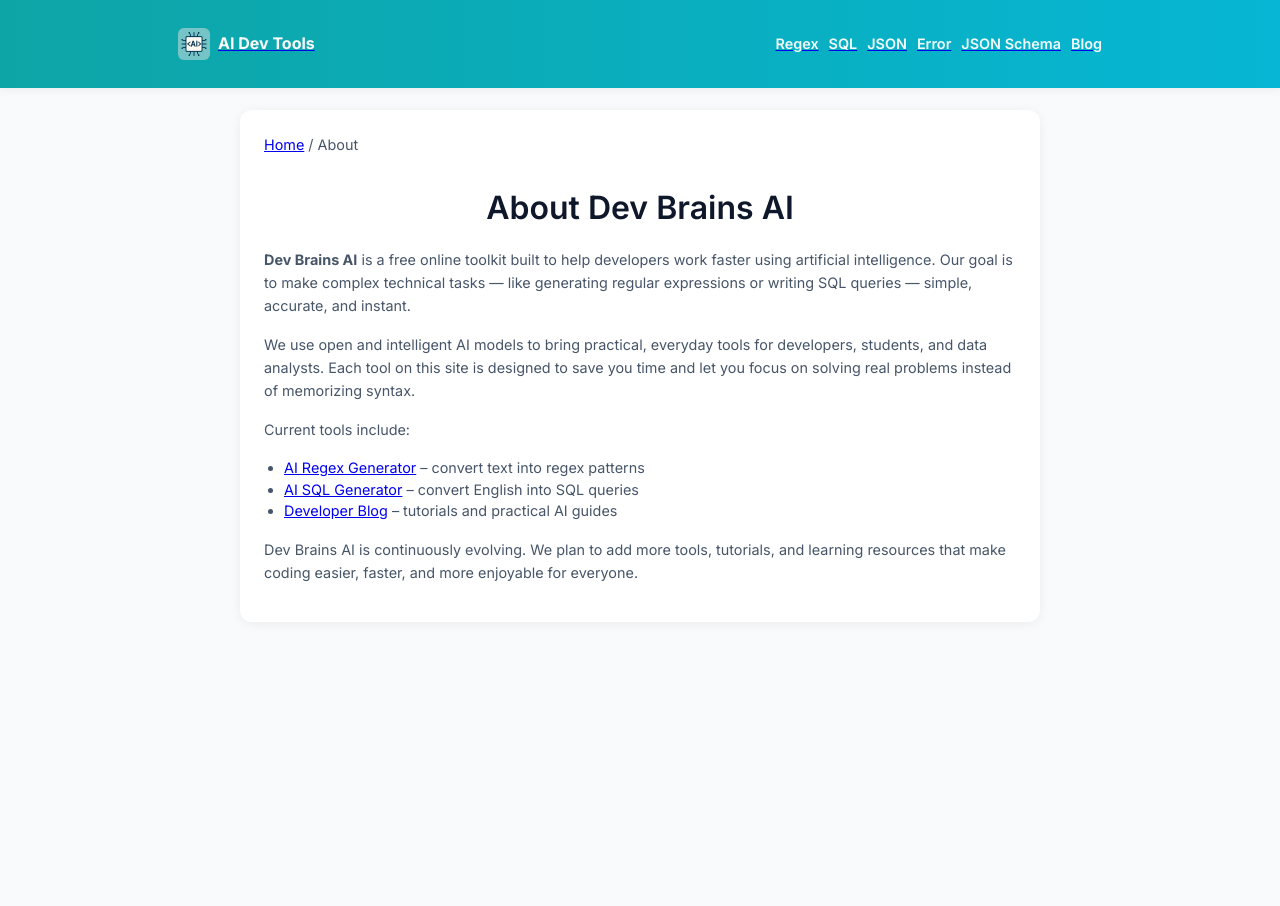
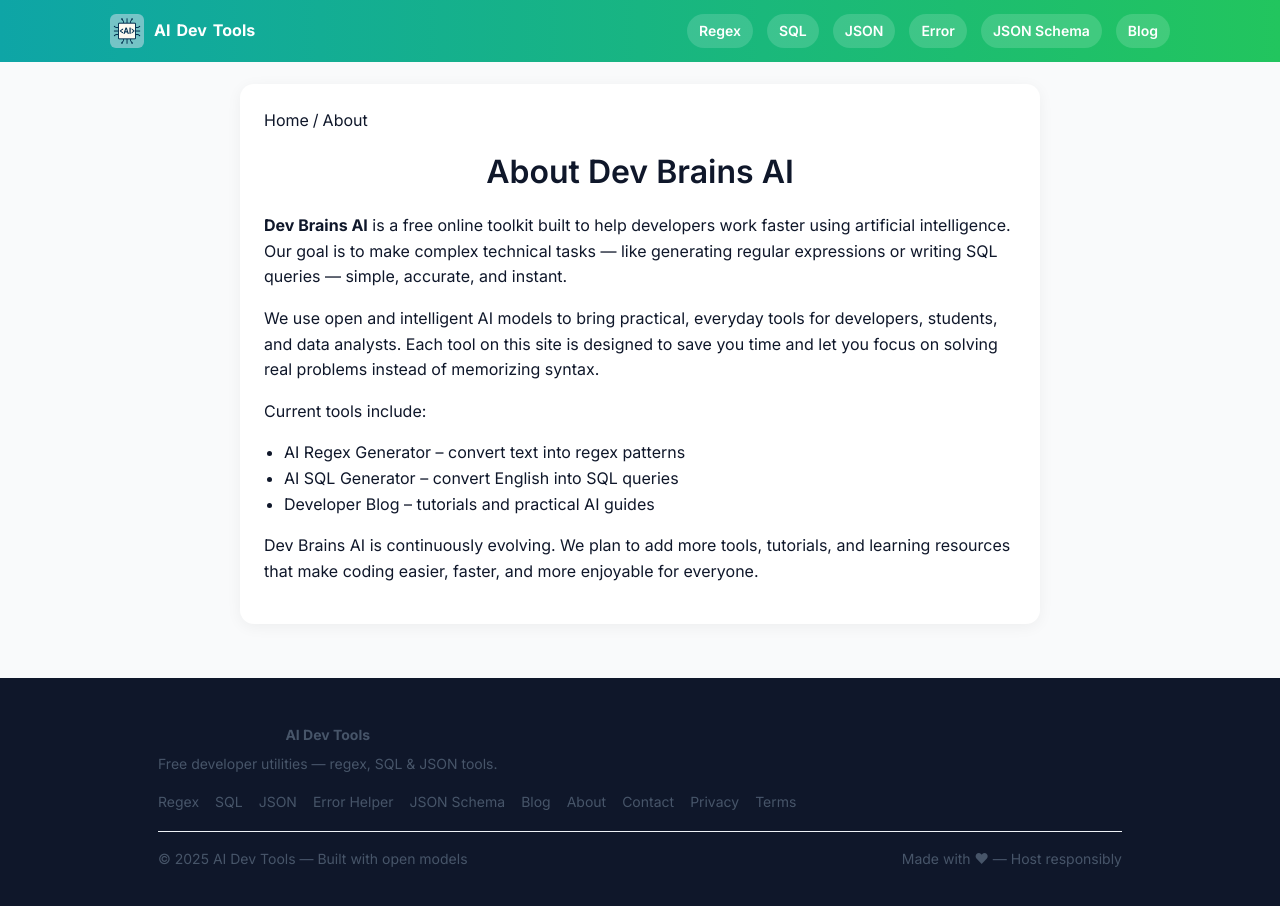
Before and after one commit to rampandu/ai-tools, a Next.js app: page /about in a window 1280 px wide. Shown: the top 906 px of the page. Before the commit the page ends 800 px from the top, so only its background shows below. Built offline with nearby package versions, Linux system fonts and the light colour scheme; no server answers.

Commit message:
Fix Footer issues

```diff
--- a/components/Navbar.js
+++ b/components/Navbar.js
@@ -1,52 +1,36 @@
-// components/Navbar.js
-import Link from 'next/link';
-import { useRouter } from 'next/router';
-
-const NAV_LINKS = [
-  { href: '/regex-generator', label: 'Regex' },
-  { href: '/sql-generator', label: 'SQL' },
-  { href: '/json-formatter', label: 'JSON' },
-  { href: '/ai-error-explainer', label: 'Error' },
-  { href: '/json-schema-generator', label: 'JSON Schema' },
-  { href: '/blog', label: 'Blog' },
-];
+import Link from "next/link";
 
 export default function Navbar() {
-  const router = useRouter();
+  return (
+    <div className="navbar">
+      <div className="navbar-inner">
 
-  const isActive = (href) =>
-    router.pathname === href || router.pathname.startsWith(href + '/');
-
-  return (
-    <header className="topnav">
-      <div className="nav-inner container">
-        {/* Brand / Logo */}
-        <Link href="/">
-          <a className="brand">
-            <img
-              src="/logo.png"
-              alt="Dev Brains AI"
-              width={32}
-              height={32}
-              style={{ borderRadius: 6, flexShrink: 0 }}
-            />
-            <div className="brand-text">AI Dev Tools</div>
-          </a>
+        {/* BRAND */}
+        <Link href="/" className="brand">
+          <img
+            src="/logo.png"
+            width={34}
+            height={34}
+            alt="Dev Brains AI"
+          />
+          <div className="brand-text">
+            <span>AI</span>
+            <span>Dev</span>
+            <span>Tools</span>
+          </div>
         </Link>
 
-        {/* Navigation links */}
-        <nav className="nav-links" aria-label="Main navigation">
-          {NAV_LINKS.map((link) => (
-            <Link key={link.href} href={link.href}>
-              <a
-                className={`nav-link ${isActive(link.href) ? 'active' : ''}`}
-              >
-                {link.label}
-              </a>
-            </Link>
-          ))}
-        </nav>
+        {/* LINKS */}
+        <div className="nav-links">
+          <Link href="/regex-generator">Regex</Link>
+          <Link href="/sql-generator">SQL</Link>
+          <Link href="/json-formatter">JSON</Link>
+          <Link href="/error-explainer">Error</Link>
+          <Link href="/json-schema-generator">JSON Schema</Link>
+          <Link href="/blog">Blog</Link>
+        </div>
+
       </div>
-    </header>
+    </div>
   );
 }
--- a/pages/_app.js
+++ b/pages/_app.js
@@ -1,6 +1,7 @@
 // pages/_app.js
 import '../styles/globals.css';
 import Navbar from '../components/Navbar';
+import Footer from '../components/Footer';
 import { useEffect } from 'react';
 import { useRouter } from 'next/router';
 import Head from 'next/head';
@@ -22,7 +23,10 @@ if (typeof window !== 'undefined') {
       fetch('/api/log', {
         method: 'POST',
         headers: { 'Content-Type': 'application/json' },
-        body: JSON.stringify({ message: 'UnhandledRejection', detail: String(e.reason || '') }),
+        body: JSON.stringify({
+          message: 'UnhandledRejection',
+          detail: String(e.reason || ''),
+        }),
       });
     } catch {}
   });
@@ -53,7 +57,9 @@ export default function App({ Component, pageProps }) {
   useEffect(() => {
     const handleRoute = (url) => {
       if (window.gtag && process.env.NEXT_PUBLIC_GA_MEASUREMENT_ID) {
-        window.gtag('config', process.env.NEXT_PUBLIC_GA_MEASUREMENT_ID, { page_path: url });
+        window.gtag('config', process.env.NEXT_PUBLIC_GA_MEASUREMENT_ID, {
+          page_path: url,
+        });
       }
     };
 
@@ -101,6 +107,7 @@ export default function App({ Component, pageProps }) {
 
       <Navbar />
       <Component {...pageProps} />
+      <Footer />
     </>
   );
 }
--- a/pages/index.js
+++ b/pages/index.js
@@ -191,7 +191,7 @@ export default function Home() {
         </section>
         */}
       </main>
-        <Footer />
+
     </>
   );
 }
--- a/styles/globals.css
+++ b/styles/globals.css
@@ -1,313 +1,155 @@
-/* styles/globals.css - full polished UI */
-
 @import url('https://fonts.googleapis.com/css2?family=Inter:wght@300;400;600;700&display=swap');
 
-html,
-body {
+* {
+  box-sizing: border-box;
+}
+
+html, body {
   margin: 0;
-  padding: 0;
-  width: 100%;
-  max-width: 100%;
-  overflow-x: hidden;
-  font-family: 'Inter', system-ui, -apple-system, "Segoe UI", Roboto, "Helvetica Neue", Arial;
+  font-family: 'Inter', system-ui, -apple-system, "Segoe UI", Roboto, Arial;
   background: #f9fafb;
   color: #0f172a;
   line-height: 1.6;
 }
 
-* {
-  box-sizing: border-box;
+a {
+  text-decoration: none;
+  color: inherit;
 }
 
+/* Layout container */
 .container {
-  max-width: 960px;
+  max-width: 1000px;
   margin: 0 auto;
   padding: 18px;
 }
 
-/* Header / Page title */
-.header h1 {
-  font-size: 2rem;
-  font-weight: 700;
-  margin-bottom: 6px;
-  color: #0f172a;
-  text-align: left;
+/* ====================== NAVBAR ====================== */
+
+.navbar {
+  width: 100%;
+  background: linear-gradient(90deg, #0ea5a6 0%, #22c55e 100%);
+  padding: 14px 0;
 }
 
-/* Cards */
-.card {
-  background: #fff;
-  border-radius: 12px;
-  padding: 18px;
-  margin-top: 18px;
-  box-shadow: 0 2px 12px rgba(2, 6, 23, 0.06);
+.navbar-inner {
+  max-width: 1100px;
+  margin: 0 auto;
+  padding: 0 20px;
+
+  display: flex;
+  align-items: center;
+  justify-content: space-between;
+  gap: 20px;
 }
 
-/* small text */
-.small {
-  font-size: 0.9rem;
-  color: #475569;
+.brand {
+  display: flex;
+  align-items: center;
+  gap: 10px;
+  flex-shrink: 0;
+}
+
+.brand img {
+  border-radius: 6px;
+}
+
+.brand-text {
+  display: flex;
+  gap: 6px;
+  font-weight: 700;
+  color: white;
+  font-size: 16px;
+  white-space: nowrap;
+}
+
+.brand-text span {
+  display: inline-block;
+}
+
+/* Tool links */
+
+.nav-links {
+  display: flex;
+  align-items: center;
+  gap: 14px;
+  flex-wrap: nowrap;
+  overflow-x: auto;
+  white-space: nowrap;
+}
+
+.nav-links a {
+  color: white;
+  font-size: 14px;
+  font-weight: 600;
+  padding: 6px 12px;
+  border-radius: 999px;
+  background: rgba(255,255,255,0.15);
+}
+
+.nav-links a:hover {
+  background: rgba(255,255,255,0.3);
+}
+
+/* ====================== CARDS ====================== */
+
+.card {
+  background: white;
+  border-radius: 14px;
+  padding: 22px;
+  margin-top: 22px;
+  box-shadow: 0 3px 15px rgba(2,6,23,0.05);
+}
+
+h1, h2, h3 {
+  margin-top: 0;
 }
 
 /* Inputs */
-textarea,
-input[type="text"],
-input[type="search"],
-input[type="email"] {
+
+textarea, input {
   width: 100%;
   border: 1px solid #e6eef2;
   border-radius: 8px;
   padding: 10px;
-  font-family: ui-monospace, SFMono-Regular, Menlo, Monaco, "Roboto Mono", monospace;
+  font-family: ui-monospace, Menlo, Monaco, monospace;
   font-size: 14px;
-  resize: vertical;
-  box-sizing: border-box;
-  transition: box-shadow 0.12s, border-color 0.12s;
-}
-
-textarea:focus,
-input:focus {
-  outline: none;
-  border-color: #0ea5a6;
-  box-shadow: 0 0 0 4px rgba(14, 165, 166, 0.12);
 }
 
 /* Buttons */
-button {
+
+button, .btn {
+  border-radius: 10px;
+  background: #0ea5a6;
+  border: none;
+  color: white;
+  padding: 10px 16px;
+  font-weight: 600;
   cursor: pointer;
-  border-radius: 8px;
-  border: none;
-  padding: 8px 14px;
-  background: #0ea5a6;
-  color: white;
-  font-size: 0.95rem;
-  font-weight: 600;
-  transition: transform 0.12s, background 0.12s;
 }
 
-button:hover {
-  transform: translateY(-2px);
-  background: #059fa0;
-}
+/* Footer */
 
-button[disabled] {
-  opacity: 0.6;
-  cursor: not-allowed;
-  transform: none;
-}
-
-/* Generic link buttons */
-a.btn {
-  display: inline-flex;
-  align-items: center;
-  justify-content: center;
-  padding: 8px 14px;
-  border-radius: 8px;
-  background: #0ea5a6;
-  color: #ffffff;
-  font-size: 0.95rem;
-  font-weight: 600;
-  text-decoration: none;
-  transition: transform 0.12s, background 0.12s;
-}
-
-a.btn:hover {
-  transform: translateY(-2px);
-  background: #059fa0;
-}
-
-/* Preformatted result area */
-pre {
+footer {
+  margin-top: 40px;
+  padding: 30px 18px;
   background: #0f172a;
-  color: #e6eef6;
-  padding: 12px;
-  border-radius: 8px;
-  overflow-x: auto;
-  font-family: "Fira Code", ui-monospace, SFMono-Regular, Menlo, Monaco, "Roboto Mono", monospace;
-  font-size: 0.95rem;
-  margin-top: 8px;
-}
-
-/* Inline code */
-code {
-  background: #eef2f7;
-  padding: 2px 6px;
-  border-radius: 6px;
-  font-size: 0.9rem;
-}
-
-/* ===========================
-   NAVBAR
-   ========================== */
-
-.topnav {
-  background: linear-gradient(90deg, #0ea5a6 0%, #06b6d4 100%);
-  color: #ffffff;
-  padding: 10px 0;
-  position: sticky;
-  top: 0;
-  z-index: 50;
-  box-shadow: 0 2px 8px rgba(15, 23, 42, 0.06);
-}
-
-.nav-inner {
-  display: flex;
-  align-items: center;
-  justify-content: space-between;
-  gap: 12px;
-  flex-wrap: wrap; /* allows wrapping on smaller widths */
-}
-
-/* Brand */
-.brand {
-  display: flex;
-  align-items: center;
-  gap: 8px;
-  text-decoration: none;
-}
-
-.brand img {
-  display: block;
-}
-
-.brand-text {
-  font-weight: 700;
-  font-size: 1rem;
-  line-height: 1.1;
-  color: #f9fafb;
-}
-
-/* nav links */
-.nav-links {
-  display: flex;
-  flex-wrap: wrap;
-  gap: 10px;
-  font-size: 0.9rem;
-}
-
-/* individual nav link */
-.nav-link {
-  text-decoration: none;
-  color: rgba(255, 255, 255, 0.95);
-  font-weight: 600;
-  padding: 4px 0;
-  border-radius: 6px;
-  background: transparent; /* no pill background = no double shadow */
-  border: none;
-  transition: color 0.15s ease;
-}
-
-.nav-link:hover {
-  color: #e0f2fe;
-}
-
-/* active link */
-.nav-link.active {
-  color: #ffffff;
-  text-decoration: underline;
-}
-
-/* ===========================
-   CARD LISTS / MISC
-   ========================== */
-
-.card ul {
-  margin: 0;
-  padding-left: 1rem;
-}
-
-.card li {
-  line-height: 1.5;
-}
-
-/* Regex tester tweaks */
-.card input[type="text"],
-.card input[type="search"] {
+  color: #cbd5e1;
+  text-align: center;
   font-size: 14px;
 }
 
-/* Homepage hero/feature styles */
-.hero {
-  display: flex;
-  gap: 24px;
-  align-items: center;
-  flex-wrap: wrap;
-}
+/* ====================== MOBILE ====================== */
 
-.hero .small {
-  color: #475569;
-}
-
-/* Newsletter form tweaks */
-#subscribeForm input[type="email"] {
-  padding: 10px;
-  border-radius: 8px;
-  border: 1px solid #e6eef2;
-  width: 100%;
-  font-size: 14px;
-}
-
-#subscribeForm button {
-  padding: 10px 14px;
-}
-
-/* Feature card minor spacing */
-.card h2,
-.card h3 {
-  margin-top: 0;
-}
-
-/* Testimonials / trust (placeholder) */
-.testimonials {
-  display: flex;
-  gap: 12px;
-  flex-wrap: wrap;
-}
-
-/* Footer small adjustments */
-footer a {
-  color: #0f172a;
-  text-decoration: none;
-}
-
-/* Tools grid helper (if you use it) */
-.tools-grid {
-  display: grid;
-  grid-template-columns: repeat(auto-fit, minmax(220px, 1fr));
-  gap: 16px;
-}
-
-/* ===========================
-   RESPONSIVE
-   ========================== */
-
-@media (max-width: 720px) {
-  .container {
-    max-width: 100%;
-    width: 100%;
-    padding: 14px 12px;
-  }
-
-  .header h1 {
-    font-size: 1.5rem;
-    text-align: left;
-  }
-
-  /* stack brand on top, links below */
-  .nav-inner {
+@media (max-width: 768px) {
+  .navbar-inner {
     flex-direction: column;
     align-items: flex-start;
+    gap: 10px;
   }
 
   .nav-links {
     width: 100%;
-    justify-content: flex-start;
-    gap: 8px;
-    margin-top: 4px;
-    font-size: 0.85rem;
-  }
-
-  .nav-link {
-    margin: 0;
+    overflow-x: auto;
   }
 }
```
